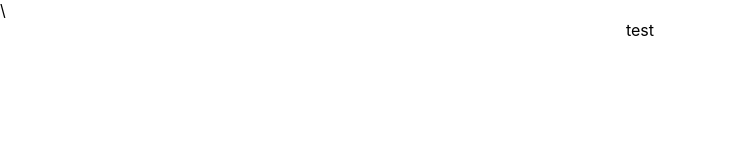
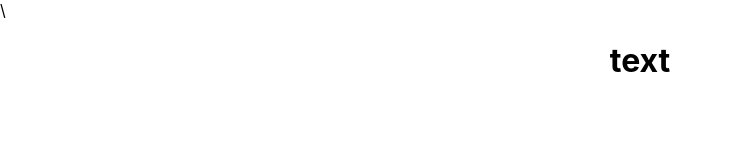
Before and after one commit to DmitriIli/vitacalendar_app, a React (Create React App) app: page / in a window 1280 px wide. Shown: the top 160 px of the page, without its empty margins (0-732 px from the left). Built offline with nearby package versions, Linux system fonts and the light colour scheme.

Commit message:
test commit

```diff
--- a/src/App.js
+++ b/src/App.js
@@ -3,7 +3,7 @@ import './App.css';
 function App() {
   return (
     <div className="App">
-      test
+      <h1> text </h1>
     </div>
   );
 }
```
